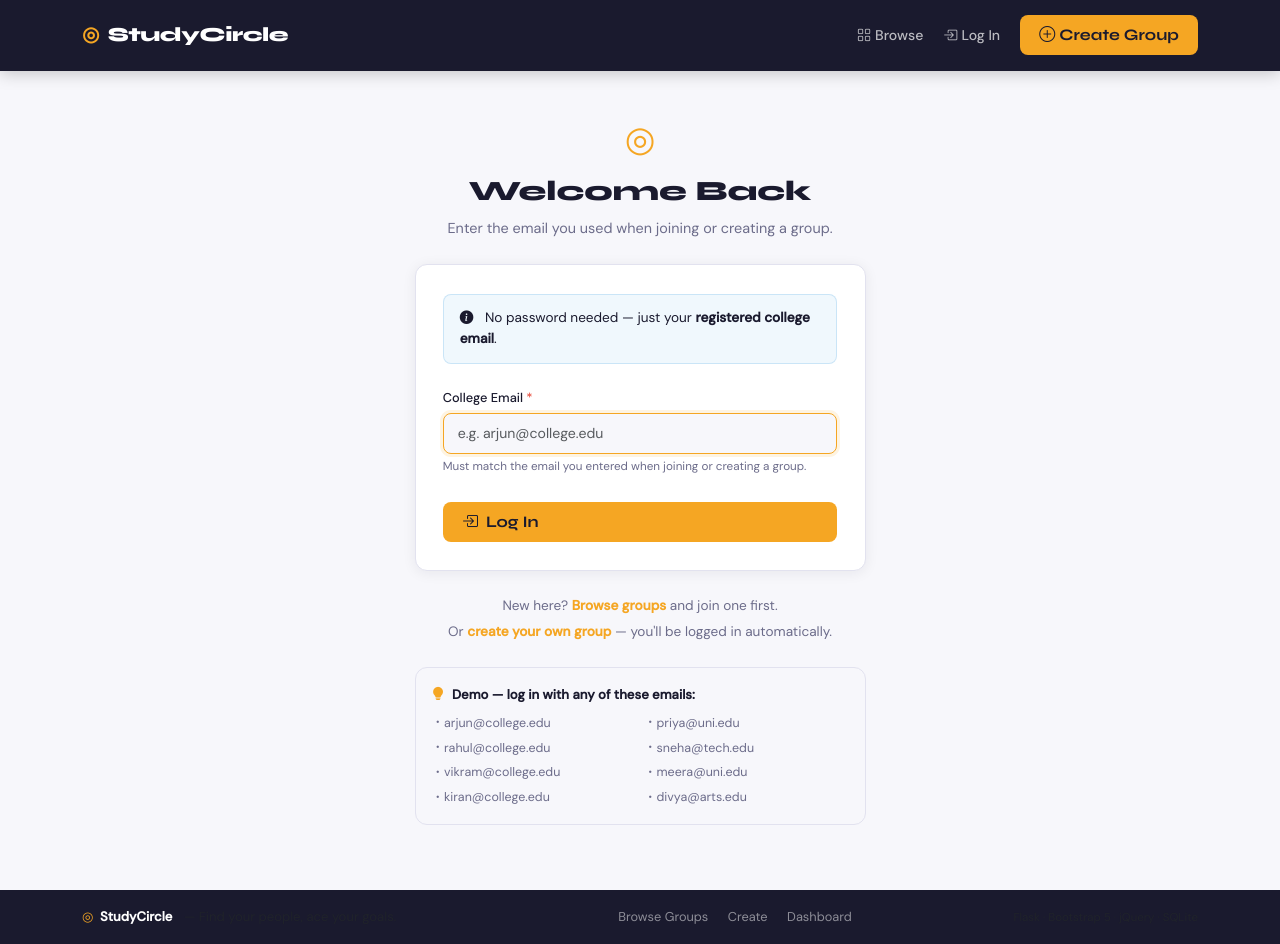
After one commit to Preethi046/studygroup_finder, a Flask app: page /login in a window 1280 px wide. The commit adds this page. Run offline with Flask 3, Linux system fonts and the light colour scheme.

Commit message:
added new files

```diff
--- a/studycircle/app.py
+++ b/studycircle/app.py
@@ -4,7 +4,7 @@ import sqlite3, re, os
 from datetime import datetime
 
 app = Flask(__name__)
-app.secret_key = os.environ.get("SECRET_KEY", "change-this-in-production")
+app.secret_key = os.environ.get("SECRET_KEY", "studycircle_secret_key_2024")
 DB = "studycircle.db"
 
 # ─────────────────────────── DB helpers ──────────────────────────────────────
@@ -39,17 +39,31 @@ def pending_count(db, gid):
         (gid,)
     ).fetchone()[0]
 
-# ─────────────────────────── Auth helper ─────────────────────────────────────
+# ─────────────────────────── Auth helpers ────────────────────────────────────
+
+def current_user():
+    """Return logged-in email from session, or None."""
+    return session.get("user_email")
+
 
 def require_organiser(gid):
-    """Abort 403 if the current session is not the organiser of this group."""
+    """
+    Redirects to login if not logged in.
+    Aborts with 403 if logged-in user is NOT the organiser of this group.
+    Compares session email against contact_email in DB —
+    works for ALL groups including seeded ones.
+    """
+    email = current_user()
+    if not email:
+        flash("Please log in to access the admin panel.", "warning")
+        abort(redirect(url_for("login", next=request.url)))
+
     grp = get_db().execute(
         "SELECT contact_email FROM study_groups WHERE id=?", (gid,)
     ).fetchone()
     if not grp:
         abort(404)
-    organiser_map = session.get("organiser_of", {})
-    if organiser_map.get(str(gid)) != grp["contact_email"]:
+    if email.lower() != grp["contact_email"].lower():
         abort(403)
 
 # ─────────────────────────── DB init + seed ──────────────────────────────────
@@ -180,17 +194,15 @@ def init_db():
             VALUES (?,?,?,?,?,?,?,?,?,?)
         """, (*g_data, t)).lastrowid
 
-        gname       = g_data[0]
-        gorganiser  = g_data[6]
-        gorg_email  = g_data[7]
+        gname      = g_data[0]
+        gorganiser = g_data[6]
+        gorg_email = g_data[7]
 
-        # organiser as first member
         db.execute("""
             INSERT INTO members (group_id,full_name,email,student_id,role,joined_at)
             VALUES (?,?,?,?,?,?)
         """, (gid, gorganiser, gorg_email, "ORGANISER", "organiser", t))
 
-        # welcome announcement
         db.execute("""
             INSERT INTO announcements (group_id,title,body,posted_at)
             VALUES (?,?,?,?)
@@ -200,7 +212,6 @@ def init_db():
               "Please introduce yourself in the discussion thread below.",
               t))
 
-        # first discussion post
         db.execute("""
             INSERT INTO discussions (group_id,author,email,message,parent_id,posted_at)
             VALUES (?,?,?,?,?,?)
@@ -208,7 +219,6 @@ def init_db():
               "Welcome everyone! Drop a quick intro below — your name, year, and what you're hoping to get out of this group.",
               None, t))
 
-    # Seed a few pending requests for group 1
     for req in [
         ("Anjali Mehta", "anjali@college.edu", "21CS045", "3rd Year",
          "I want to crack FAANG. I need a disciplined group to practice DSA daily. "
@@ -223,7 +233,6 @@ def init_db():
             VALUES (1,?,?,?,?,?,'pending',?)
         """, (*req, t))
 
-    # Add some extra members to groups 3, 4, 5 to make them feel populated
     extras = {
         3: [("Pooja Singh","pooja@college.edu","21PH012"),
             ("Aditya Roy","aditya@college.edu","20PH034"),
@@ -242,6 +251,46 @@ def init_db():
 
     db.commit()
     db.close()
+
+# ─────────────────────────── Login / Logout ──────────────────────────────────
+
+@app.route("/login", methods=["GET", "POST"])
+def login():
+    if current_user():
+        return redirect(url_for("dashboard"))
+
+    if request.method == "POST":
+        email = request.form.get("email", "").strip().lower()
+
+        if not valid_email(email):
+            flash("Enter a valid email address.", "danger")
+            return render_template("login.html")
+
+        db = get_db()
+        member_row = db.execute(
+            "SELECT full_name FROM members WHERE LOWER(email)=?", (email,)
+        ).fetchone()
+
+        if not member_row:
+            flash("No account found with that email. Join a group first or create one.", "warning")
+            return render_template("login.html")
+
+        session["user_email"] = email
+        session["user_name"]  = member_row["full_name"]
+        session.modified = True
+
+        next_url = request.args.get("next")
+        flash(f"Welcome back, {member_row['full_name']}!", "success")
+        return redirect(next_url or url_for("dashboard"))
+
+    return render_template("login.html")
+
+
+@app.route("/logout")
+def logout():
+    session.clear()
+    flash("You've been logged out.", "success")
+    return redirect(url_for("index"))
 
 # ─────────────────────────── Routes ──────────────────────────────────────────
 
@@ -298,12 +347,10 @@ def group_detail(gid):
     announcements = db.execute(
         "SELECT * FROM announcements WHERE group_id=? ORDER BY posted_at DESC", (gid,)
     ).fetchall()
-    # top-level discussions
     top_posts = db.execute(
         "SELECT * FROM discussions WHERE group_id=? AND parent_id IS NULL ORDER BY posted_at DESC",
         (gid,)
     ).fetchall()
-    # replies keyed by parent_id
     replies_raw = db.execute(
         "SELECT * FROM discussions WHERE group_id=? AND parent_id IS NOT NULL ORDER BY posted_at",
         (gid,)
@@ -312,9 +359,10 @@ def group_detail(gid):
     for r in replies_raw:
         replies.setdefault(r["parent_id"], []).append(dict(r))
 
-    # Pass whether the current session user is the organiser (for showing admin link)
+    # Show admin link only to the actual organiser
     is_organiser = (
-        session.get("organiser_of", {}).get(str(gid)) == group["contact_email"]
+        current_user() and
+        current_user().lower() == group["contact_email"].lower()
     )
 
     return render_template("group_detail.html",
@@ -367,7 +415,6 @@ def join_group(gid):
 
     mc = member_count(db, gid)
 
-    # Block access if full or closed
     if mc >= group["max_members"]:
         flash("This group is full and not accepting new members.", "warning")
         return redirect(url_for("group_detail", gid=gid))
@@ -383,8 +430,6 @@ def join_group(gid):
         reason        = request.form.get("reason", "").strip()
 
         errors = []
-
-        # ── Field-level validation ─────────────────────────────────────────
         if len(full_name) < 3:
             errors.append("Full name must be at least 3 characters.")
         if not valid_email(email):
@@ -396,9 +441,7 @@ def join_group(gid):
         if len(reason) < 20:
             errors.append("Please write at least 20 characters explaining why you want to join.")
 
-        # ── Business rule validation ──────────────────────────────────────
         if not errors:
-            # Already a member?
             already_member = db.execute(
                 "SELECT id FROM members WHERE group_id=? AND LOWER(email)=LOWER(?)",
                 (gid, email)
@@ -406,7 +449,6 @@ def join_group(gid):
             if already_member:
                 errors.append("This email address is already registered as a member of this group.")
 
-            # Already has a pending request?
             already_pending = db.execute(
                 "SELECT id FROM join_requests WHERE group_id=? AND LOWER(email)=LOWER(?) AND status='pending'",
                 (gid, email)
@@ -414,7 +456,6 @@ def join_group(gid):
             if already_pending:
                 errors.append("A join request from this email is already pending approval. Please wait for the organiser to review it.")
 
-            # Previously rejected?
             was_rejected = db.execute(
                 "SELECT id FROM join_requests WHERE group_id=? AND LOWER(email)=LOWER(?) AND status='rejected'",
                 (gid, email)
@@ -422,7 +463,6 @@ def join_group(gid):
             if was_rejected:
                 errors.append("A previous join request from this email was rejected. Please contact the organiser directly.")
 
-            # Re-check capacity at submit time
             mc_now = member_count(db, gid)
             if mc_now >= group["max_members"]:
                 errors.append("Sorry, this group just became full. Please check back later.")
@@ -497,13 +537,11 @@ def create():
         """, (name, subject, description, location, schedule, max_int,
               organiser, contact_email, tags, ts())).lastrowid
 
-        # Organiser auto-added as member
         db.execute("""
             INSERT INTO members (group_id,full_name,email,student_id,role,joined_at)
             VALUES (?,?,?,?,?,?)
         """, (gid, organiser, contact_email, "ORGANISER", "organiser", ts()))
 
-        # Welcome announcement
         db.execute("""
             INSERT INTO announcements (group_id,title,body,posted_at)
             VALUES (?,?,?,?)
@@ -512,8 +550,9 @@ def create():
               ts()))
         db.commit()
 
-        # ── FIX: store organiser identity in session ───────────────────────
-        session.setdefault("organiser_of", {})[str(gid)] = contact_email
+        # Auto log them in as the organiser after creating
+        session["user_email"] = contact_email.lower()
+        session["user_name"]  = organiser
         session.modified = True
 
         return redirect(url_for("success", action="created", group_name=name))
@@ -521,28 +560,28 @@ def create():
     return render_template("create.html", form_data={})
 
 
-# ─────────────────────────── Admin routes (organiser-only) ───────────────────
+# ─────────────────── Admin routes — organiser only ───────────────────────────
 
 @app.route("/admin/<int:gid>")
 def admin_panel(gid):
-    require_organiser(gid)   # ← blocks anyone who isn't the organiser
+    require_organiser(gid)          # ← BLOCKS anyone who is not the organiser
 
     db    = get_db()
     group = db.execute("SELECT * FROM study_groups WHERE id=?", (gid,)).fetchone()
 
-    pending   = db.execute(
+    pending  = db.execute(
         "SELECT * FROM join_requests WHERE group_id=? AND status='pending' ORDER BY requested_at",
         (gid,)
     ).fetchall()
-    approved  = db.execute(
+    approved = db.execute(
         "SELECT * FROM join_requests WHERE group_id=? AND status='approved' ORDER BY requested_at DESC LIMIT 10",
         (gid,)
     ).fetchall()
-    rejected  = db.execute(
+    rejected = db.execute(
         "SELECT * FROM join_requests WHERE group_id=? AND status='rejected' ORDER BY requested_at DESC LIMIT 10",
         (gid,)
     ).fetchall()
-    members   = db.execute(
+    members  = db.execute(
         "SELECT * FROM members WHERE group_id=? ORDER BY role DESC, joined_at", (gid,)
     ).fetchall()
     mc = member_count(db, gid)
@@ -555,7 +594,7 @@ def admin_panel(gid):
 
 @app.route("/admin/<int:gid>/approve/<int:rid>", methods=["POST"])
 def approve_request(gid, rid):
-    require_organiser(gid)   # ← blocks anyone who isn't the organiser
+    require_organiser(gid)          # ← BLOCKS anyone who is not the organiser
 
     db  = get_db()
     req = db.execute(
@@ -585,7 +624,7 @@ def approve_request(gid, rid):
 
 @app.route("/admin/<int:gid>/reject/<int:rid>", methods=["POST"])
 def reject_request(gid, rid):
-    require_organiser(gid)   # ← blocks anyone who isn't the organiser
+    require_organiser(gid)          # ← BLOCKS anyone who is not the organiser
 
     db  = get_db()
     req = db.execute(
@@ -602,7 +641,7 @@ def reject_request(gid, rid):
 
 @app.route("/admin/<int:gid>/remove/<int:mid>", methods=["POST"])
 def remove_member(gid, mid):
-    require_organiser(gid)   # ← blocks anyone who isn't the organiser
+    require_organiser(gid)          # ← BLOCKS anyone who is not the organiser
 
     db = get_db()
     m  = db.execute("SELECT * FROM members WHERE id=? AND group_id=?", (mid, gid)).fetchone()
@@ -619,7 +658,7 @@ def remove_member(gid, mid):
 
 @app.route("/admin/<int:gid>/announce", methods=["POST"])
 def post_announcement(gid):
-    require_organiser(gid)   # ← blocks anyone who isn't the organiser
+    require_organiser(gid)          # ← BLOCKS anyone who is not the organiser
 
     db    = get_db()
     group = db.execute("SELECT id FROM study_groups WHERE id=?", (gid,)).fetchone()
@@ -644,7 +683,7 @@ def post_announcement(gid):
 
 @app.route("/admin/<int:gid>/toggle-status", methods=["POST"])
 def toggle_status(gid):
-    require_organiser(gid)   # ← blocks anyone who isn't the organiser
+    require_organiser(gid)          # ← BLOCKS anyone who is not the organiser
 
     db    = get_db()
     group = db.execute("SELECT * FROM study_groups WHERE id=?", (gid,)).fetchone()
@@ -658,12 +697,13 @@ def toggle_status(gid):
     return redirect(url_for("admin_panel", gid=gid))
 
 
-# ─────────────────────────── Other routes ────────────────────────────────────
+# ─────────────────────────── Dashboard ───────────────────────────────────────
 
 @app.route("/dashboard")
 def dashboard():
-    db     = get_db()
-    email  = request.args.get("email", "").strip()
+    logged_in_email = current_user()
+    db    = get_db()
+    email = logged_in_email or request.args.get("email", "").strip()
     result = None
 
     if email:
@@ -686,13 +726,23 @@ def dashboard():
                 ORDER BY jr.requested_at DESC
             """, (email,)).fetchall()
 
+            my_organised = db.execute("""
+                SELECT * FROM study_groups
+                WHERE LOWER(contact_email)=LOWER(?)
+                ORDER BY created_at DESC
+            """, (email,)).fetchall()
+
             result = {
                 "email": email,
                 "my_groups": my_groups,
                 "my_requests": my_requests,
+                "my_organised": my_organised,
             }
 
-    return render_template("dashboard.html", result=result)
+    return render_template("dashboard.html",
+        result=result,
+        logged_in=bool(logged_in_email),
+        user_name=session.get("user_name"))
 
 
 @app.route("/success")
@@ -702,11 +752,11 @@ def success():
         group_name=request.args.get("group_name", "the group"))
 
 
-# ─────────────────────────── Error handlers ───────────────────────────────────
+# ─────────────────────────── Error handlers ──────────────────────────────────
 
 @app.errorhandler(403)
 def forbidden(_):
-    return render_template("404.html"), 403   # reuse 404 template or make a 403.html
+    return render_template("404.html"), 403
 
 @app.errorhandler(404)
 def not_found(_):
@@ -717,6 +767,15 @@ def server_error(_):
     return render_template("404.html"), 500
 
 
+# Makes current_user available in every template automatically
+@app.context_processor
+def inject_user():
+    return {
+        "current_user_email": current_user(),
+        "current_user_name":  session.get("user_name"),
+    }
+
+
 if __name__ == "__main__":
     init_db()
     app.run(debug=True)
--- a/studycircle/templates/base.html
+++ b/studycircle/templates/base.html
@@ -31,10 +31,18 @@
           </a>
         </li>
         <li class="nav-item">
-          <a class="nav-link sc-navlink {% if request.endpoint=='dashboard' %}active{% endif %}"
-             href="{{ url_for('dashboard') }}">
-            <i class="bi bi-person-circle me-1"></i>My Dashboard
+          {% if current_user_email %}
+          <a class="nav-link sc-navlink" href="{{ url_for('dashboard') }}">
+           <i class="bi bi-person-circle me-1"></i>{{ current_user_name }}
           </a>
+          <a class="nav-link sc-navlink" href="{{ url_for('logout') }}">
+          <i class="bi bi-box-arrow-right me-1"></i>Logout
+          </a>
+          {% else %}
+         <a class="nav-link sc-navlink" href="{{ url_for('login') }}">
+         <i class="bi bi-box-arrow-in-right me-1"></i>Log In
+         </a>
+          {% endif %}
         </li>
         <li class="nav-item ms-lg-2">
           <a class="btn sc-btn-acc" href="{{ url_for('create') }}">
--- /dev/null
+++ b/studycircle/templates/login.html
@@ -0,0 +1,100 @@
+{% extends "base.html" %}
+{% block title %}Log In — StudyCircle{% endblock %}
+
+{% block content %}
+<section class="sc-form-sec">
+  <div class="container">
+    <div class="row justify-content-center">
+      <div class="col-lg-5 col-md-7">
+
+        <!-- Page heading -->
+        <div class="text-center mb-4">
+          <span style="font-size:2.2rem; color:var(--acc);">&#9678;</span>
+          <h1 class="sc-form-title mt-2">Welcome Back</h1>
+          <p style="color:var(--mut); font-size:.9rem; margin-bottom:0;">
+            Enter the email you used when joining or creating a group.
+          </p>
+        </div>
+
+        <!-- Login form card -->
+        <div class="sc-form-card">
+
+          <div class="sc-info-banner mb-4">
+            <i class="bi bi-info-circle-fill me-2"></i>
+            No password needed — just your <strong>registered college email</strong>.
+          </div>
+
+          <form method="POST" action="{{ url_for('login') }}" novalidate>
+
+            <div class="sc-fg">
+              <label class="sc-lbl" for="email">
+                College Email <span class="req">*</span>
+              </label>
+              <input
+                type="email"
+                id="email"
+                name="email"
+                class="form-control sc-inp"
+                placeholder="e.g. arjun@college.edu"
+                autocomplete="email"
+                autofocus
+                required
+              />
+              <div class="sc-hint">
+                Must match the email you entered when joining or creating a group.
+              </div>
+            </div>
+
+            <button type="submit" class="btn sc-btn-acc w-100 py-2 mt-2"
+                    style="font-size:1rem;">
+              <i class="bi bi-box-arrow-in-right me-2"></i>Log In
+            </button>
+
+          </form>
+        </div>
+
+        <!-- Sign up hint -->
+        <div class="text-center mt-4" style="font-size:.85rem; color:var(--mut);">
+          <p class="mb-1">
+            New here?
+            <a href="{{ url_for('index') }}"
+               style="color:var(--acc); text-decoration:none; font-weight:600;">
+              Browse groups
+            </a>
+            and join one first.
+          </p>
+          <p class="mb-0">
+            Or
+            <a href="{{ url_for('create') }}"
+               style="color:var(--acc); text-decoration:none; font-weight:600;">
+              create your own group
+            </a>
+            — you'll be logged in automatically.
+          </p>
+        </div>
+
+        <!-- Demo accounts box — remove before final submission -->
+        <div class="mt-4 p-3"
+             style="background:var(--soft); border:1px solid var(--bdr);
+                    border-radius:var(--r); font-size:.78rem; color:var(--mut);">
+          <strong style="color:var(--brand); font-size:.82rem;">
+            <i class="bi bi-lightbulb-fill me-1" style="color:var(--acc);"></i>
+            Demo — log in with any of these emails:
+          </strong>
+          <div class="mt-2" style="display:grid; grid-template-columns:1fr 1fr; gap:.3rem .5rem;">
+            <span><i class="bi bi-dot"></i>arjun@college.edu</span>
+            <span><i class="bi bi-dot"></i>priya@uni.edu</span>
+            <span><i class="bi bi-dot"></i>rahul@college.edu</span>
+            <span><i class="bi bi-dot"></i>sneha@tech.edu</span>
+            <span><i class="bi bi-dot"></i>vikram@college.edu</span>
+            <span><i class="bi bi-dot"></i>meera@uni.edu</span>
+            <span><i class="bi bi-dot"></i>kiran@college.edu</span>
+            <span><i class="bi bi-dot"></i>divya@arts.edu</span>
+          </div>
+        </div>
+
+      </div>
+    </div>
+  </div>
+</section>
+{% endblock %}
```
Also changed, not shown: studycircle/studycircle.db.
